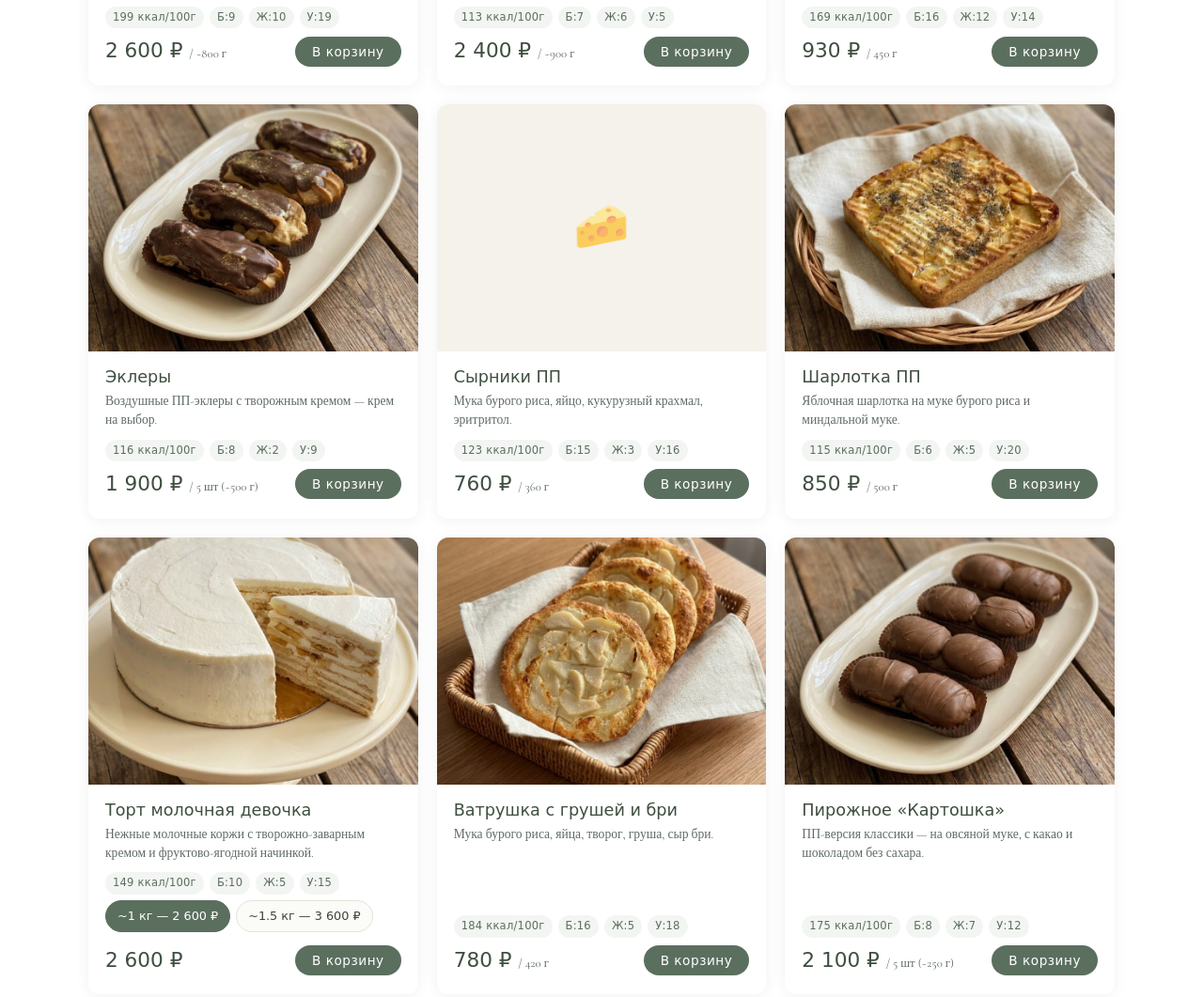
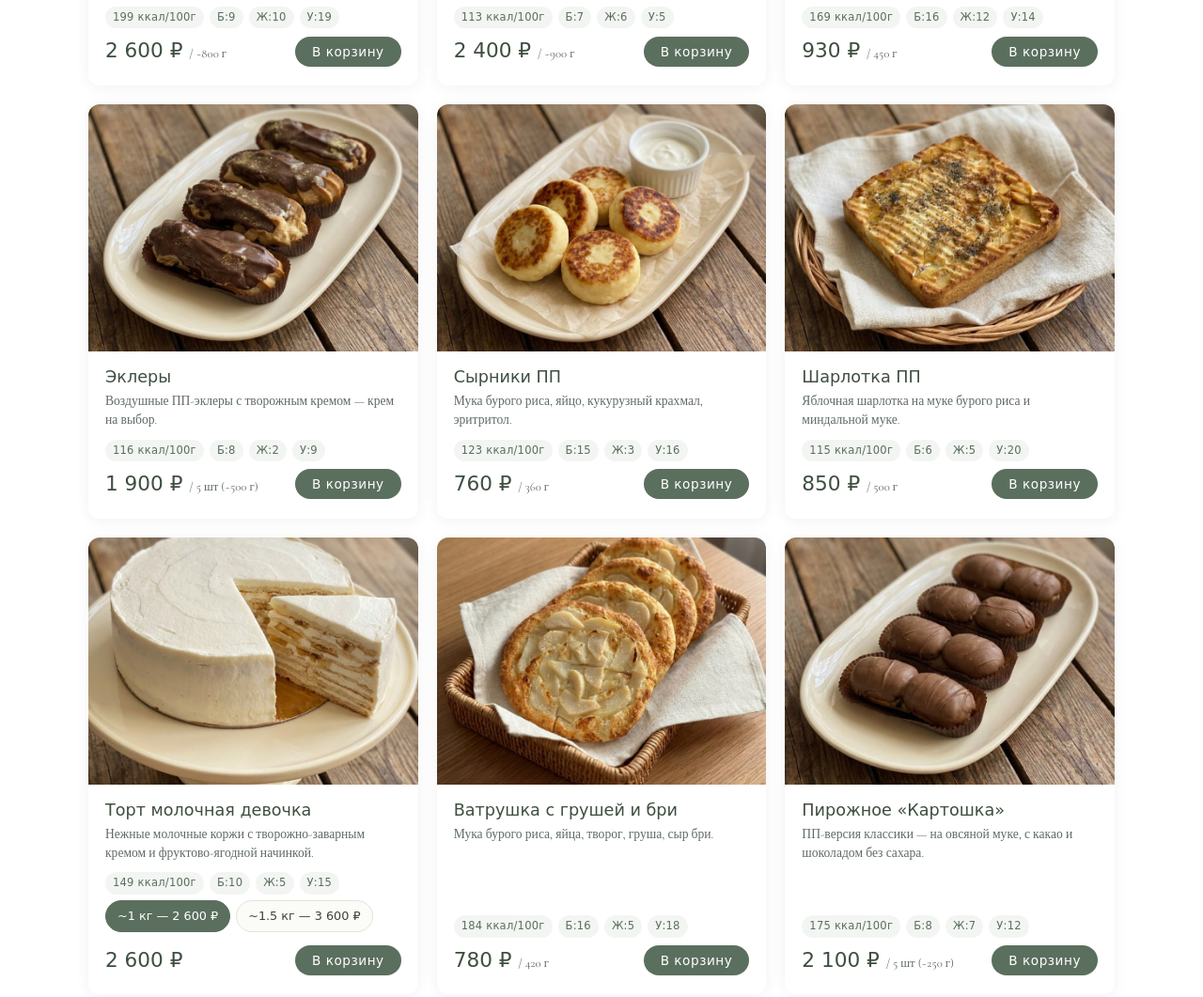
Before and after one commit to Elenavsemogu/lena-alpatova, a plain HTML site: page index.html in a window 1280 px wide. Shown: the part 2544-3605 px from the top of the page at 94% size. Drawn offline with nearby package versions, Linux system fonts and the light colour scheme; a web font is replaced by a local one.

Commit message:
+2 фото (Сырники ПП, Батончики); кето-печенье без 'миндальное'
Co-authored-by: Cursor <cursoragent@cursor.com>

```diff
--- a/index.html
+++ b/index.html
@@ -606,7 +606,7 @@ const PRODUCTS = [
     per100:{kcal:169,p:16,f:12,c:14}, variants:[{label:'450 г',w:450,price:930}]},
   {id:36, name:'Эклеры', cat:'deserty', icon:'🥐', photo:'eklery.jpg', desc:'Воздушные ПП-эклеры с творожным кремом — крем на выбор.', meal:'snack',
     per100:{kcal:116,p:8,f:2,c:9}, variants:[{label:'5 шт (~500 г)',w:500,price:1900}]},
-  {id:37, name:'Сырники ПП', cat:'deserty', icon:'🧀', desc:'Мука бурого риса, яйцо, кукурузный крахмал, эритритол.', meal:'breakfast',
+  {id:37, name:'Сырники ПП', cat:'deserty', icon:'🧀', photo:'syrniki-pp.jpg', desc:'Мука бурого риса, яйцо, кукурузный крахмал, эритритол.', meal:'breakfast',
     per100:{kcal:123,p:15,f:3,c:16}, variants:[{label:'360 г',w:360,price:760}]},
   {id:38, name:'Шарлотка ПП', cat:'deserty', icon:'🍎', photo:'sharlotka.jpg', desc:'Яблочная шарлотка на муке бурого риса и миндальной муке.', meal:'snack',
     per100:{kcal:115,p:6,f:5,c:20}, variants:[{label:'500 г',w:500,price:850}]},
@@ -626,7 +626,7 @@ const PRODUCTS = [
     per100:{kcal:340,p:12,f:20,c:30}, variants:[{label:'9 шт',w:270,price:1250}]},
   {id:13, name:'Конфеты «Рафаэлло»', cat:'konfety', icon:'🥥', photo:'rafaello.jpg', desc:'Кокос, миндаль, белый шоколад без сахара — нежнейшие.', meal:'snack',
     per100:{kcal:243,p:18,f:5,c:19}, variants:[{label:'9 шт',w:270,price:1250}]},
-  {id:14, name:'Батончики', cat:'konfety', icon:'🍫', desc:'Протеиновые батончики — идеальный перекус.', meal:'snack',
+  {id:14, name:'Батончики', cat:'konfety', icon:'🍫', photo:'batonchiki.jpg', desc:'Протеиновые батончики — идеальный перекус.', meal:'snack',
     per100:{kcal:320,p:14,f:16,c:30}, variants:[{label:'9 шт',w:270,price:1250}]},
   {id:15, name:'Фундучные конфеты', cat:'konfety', icon:'🌰', photo:'konfety-funduchnye.jpg', desc:'Цельный фундук в нежной шоколадной оболочке без сахара — ПП-альтернатива классике.', meal:'snack',
     per100:{kcal:370,p:10,f:24,c:28}, variants:[{label:'9 шт',w:270,price:1250}]},
@@ -642,7 +642,7 @@ const PRODUCTS = [
     per100:{kcal:263,p:6,f:8,c:29}, variants:[{label:'150 г',w:150,price:350}]},
   {id:48, name:'Сырные гужеры', cat:'pechenie', icon:'🧀', photo:'gugery.jpg', desc:'Лёгкое сырное печенье на муке бурого риса — идеально к чаю или вину.', meal:'snack',
     per100:{kcal:126,p:5,f:9,c:11}, variants:[{label:'100 г',w:100,price:320}]},
-  {id:49, name:'Миндальное кето-печенье', cat:'pechenie', icon:'🍪', photo:'pechenie-pesochnoe.jpg', desc:'Миндальная мука, эритрит, эритритол, яйца. Нежное, воздушное — тает во рту. 1 печенье ≈35 г / 129 ккал.', meal:'snack',
+  {id:49, name:'Кето-печенье', cat:'pechenie', icon:'🍪', photo:'pechenie-pesochnoe.jpg', desc:'Миндальная мука, эритрит, эритритол, яйца. Нежное, воздушное — тает во рту. 1 печенье ≈35 г / 129 ккал.', meal:'snack',
     per100:{kcal:431,p:20,f:32,c:5}, variants:[{label:'150 г',w:150,price:380}]},
 
   // ПИЦЦА И КИШИ
```
Also changed, not shown: menu-admin.html (+1 -1 lines), images/menu/batonchiki.jpg (added), images/menu/syrniki-pp.jpg (added).
